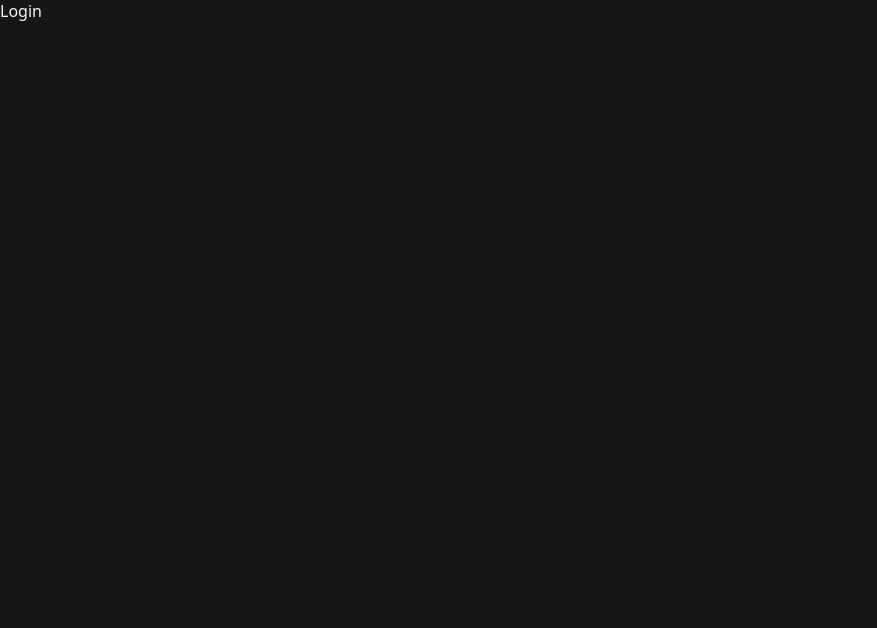
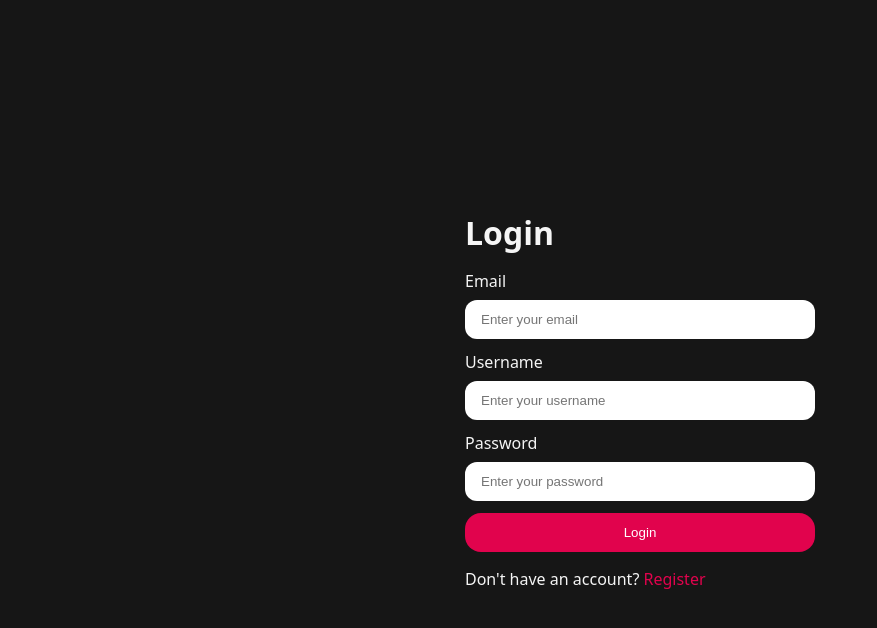
Before and after one commit to RakSagaTech/Interview-Gen-AI, a React app in the folder Frontend/: page /login in a window 1280 px wide. Shown: the top 628 px of the page, without its empty margins (0-877 px from the left). Built offline with nearby package versions, Linux system fonts and the light colour scheme; the HTML template or start-up script is replaced by a standard one.

Commit message:
feat(auth): add login form handler and shared auth styles

```diff
--- /dev/null
+++ b/Frontend/src/features/auth/auth.form.scss
@@ -0,0 +1,40 @@
+main{
+  min-height: 100vh;
+  width: 100%;
+  display: flex;
+  justify-content: center;
+  align-items: center;
+
+  .form-container{
+    min-width: 350px;
+    display: flex;
+    flex-direction: column;
+    gap: 1rem;
+  }
+
+  form{
+    display: flex;
+    flex-direction: column;
+    gap: 0.75rem;
+  }
+
+  .input-group{
+    display: flex;
+    flex-direction: column;
+    gap: 0.5rem;
+
+    input{
+      border: none;
+      outline: none;
+      cursor: pointer;
+      padding-inline: 1rem;
+      padding-block: 0.75rem;
+      border-radius: 0.75rem;
+    }
+  }
+
+  a{
+    color: #e1034d;
+    text-decoration: none;
+  }
+}
--- a/Frontend/src/features/auth/pages/Login.jsx
+++ b/Frontend/src/features/auth/pages/Login.jsx
@@ -1,8 +1,35 @@
-import React from 'react'
+import { Link } from 'react-router'
+import '../auth.form.scss'
 
 const Login = () => {
+
+
+  const handleLogin = (e) =>{
+    e.preventDefault()
+  }
+
   return (
-    <div>Login</div>
+    <main>
+      <div className="form-container">
+        <h1>Login</h1>
+        <form onSubmit={handleLogin}>
+          <div className="input-group">
+            <label htmlFor="email">Email</label>
+            <input type="email" id="email" name="email" required placeholder="Enter your email" />
+          </div>
+          <div className="input-group">
+            <label htmlFor="username">Username</label>
+            <input type="text" id="username" name="username" required placeholder="Enter your username" />
+          </div>
+          <div className="input-group">
+            <label htmlFor="password">Password</label>
+            <input type="password" id="password" name="password" required placeholder="Enter your password" />
+          </div>
+          <button className="button primary-button">Login</button>
+        </form>
+        <p>Don't have an account? <Link to="/register">Register</Link></p>
+      </div>
+    </main>
   )
 }
 
--- a/Frontend/src/features/auth/pages/Register.jsx
+++ b/Frontend/src/features/auth/pages/Register.jsx
@@ -1,4 +1,3 @@
-import React from 'react'
 
 const Register = () => {
   return (
--- a/Frontend/src/style.scss
+++ b/Frontend/src/style.scss
@@ -1,3 +1,5 @@
+@use './style/button.scss';
+
 *{
   margin: 0%;
   padding: 0%;
--- /dev/null
+++ b/Frontend/src/style/button.scss
@@ -0,0 +1,19 @@
+.button{
+  border: none;
+  outline: none;
+  cursor: pointer;
+  padding-inline: 1.5rem;
+  padding-block: 0.75rem;
+  border-radius: 1rem;
+
+  transition: all 0.2s ease-in-out;
+
+  &.primary-button{
+    background-color: #e1034d;
+    color: white;
+  }
+
+  &:active{
+    transform: scale(0.9);
+  }
+}
```
